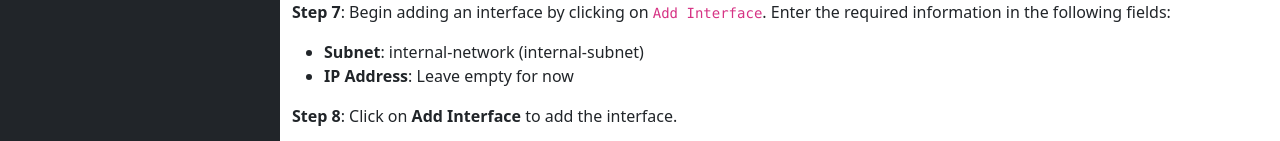
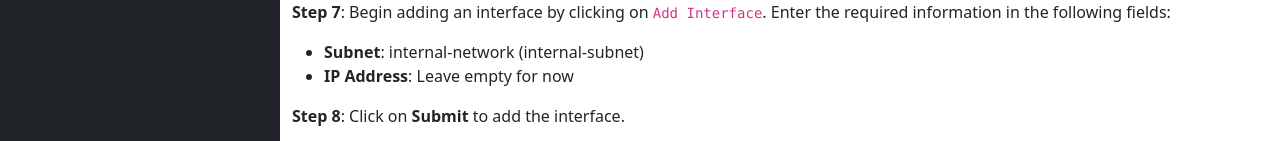
Before and after one commit to bkranendonk/OpenStack-Docs, a Jekyll site: the page built from _posts/network/2023-12-19-create-an-internal-network.md, in a window 1280 px wide. Shown: the part 1302-1443 px from the top of the page. Built offline with Jekyll 4.4.1, drawn with Linux system fonts in a browser that asks for light colours.

Commit message:
Update 2023-12-19-create-an-internal-network.md

```diff
--- a/_posts/network/2023-12-19-create-an-internal-network.md
+++ b/_posts/network/2023-12-19-create-an-internal-network.md
@@ -57,4 +57,4 @@ Press **Create Router**.
 * **Subnet**: internal-network (internal-subnet)
 * **IP Address**: Leave empty for now
 
-**Step 8**: Click on **Add Interface** to add the interface.
+**Step 8**: Click on **Submit** to add the interface.
```
